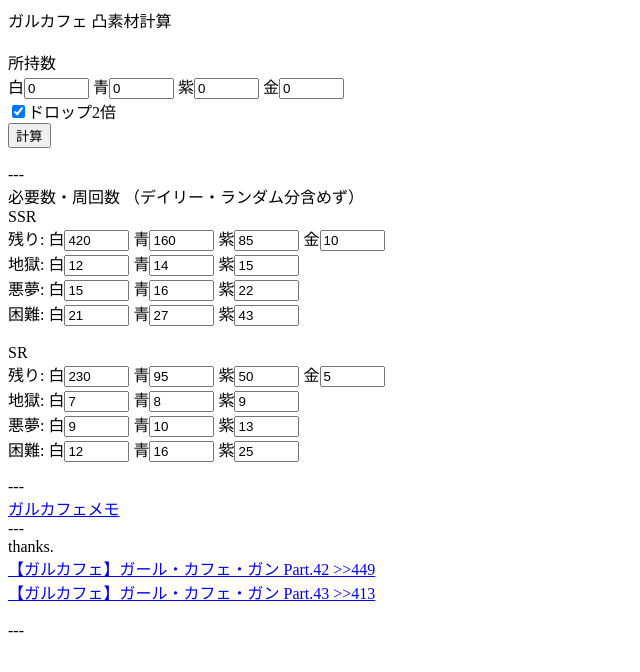
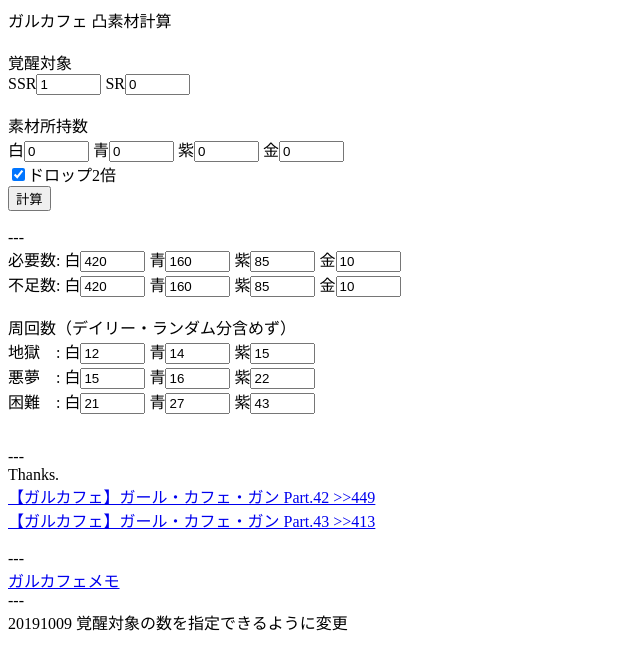
Before and after one commit to gcgcal/gcgcal.github.io, a plain HTML site: page index.html in a window 1280 px wide. Both pictures are taken after a click on the input "計算". Shown: the whole page, without its empty margins (0-640 px from the left). Drawn offline with Linux system fonts and the light colour scheme.

Commit message:
Update index.html

```diff
--- a/index.html
+++ b/index.html
@@ -7,7 +7,11 @@
 	<form name="form1" onSubmit="Calc();return false;">
 		ガルカフェ 凸素材計算<br>
 		<br>
-		所持数<br>
+		覚醒対象<br>
+		SSR<input type="text" id="ssr_num" size="5" value="1">
+		SR<input type="text" id="sr_num" size="5" value="0"><br>
+		<br>
+		素材所持数<br>
 		白<input type="text" id="w" size="5" value="0">
 		青<input type="text" id="b" size="5" value="0">
 		紫<input type="text" id="p" size="5" value="0">
@@ -16,136 +20,107 @@
 		<input type="submit" id="cmdCalc" size="5" value="計算" onclick="Calc()"><br>
 		<br>
 		---<br>
-		必要数・周回数
-		（デイリー・ランダム分含めず）<br>
-		SSR<br>
-		残り:
-		白<input type="text" id="ssr_w" size="5" value="420">
-		青<input type="text" id="ssr_b" size="5" value="160">
-		紫<input type="text" id="ssr_p" size="5" value="85">
-		金<input type="text" id="ssr_g" size="5" value="10"><br>
-		地獄:
-		白<input type="text" id="ssr_iw" size="5" value="12">
-		青<input type="text" id="ssr_ib" size="5" value="14">
-		紫<input type="text" id="ssr_ip" size="5" value="15"><br>
-		悪夢:
-		白<input type="text" id="ssr_nw" size="5" value="15">
-		青<input type="text" id="ssr_nb" size="5" value="16">
-		紫<input type="text" id="ssr_np" size="5" value="22"><br>
-		困難:
-		白<input type="text" id="ssr_hw" size="5" value="21">
-		青<input type="text" id="ssr_hb" size="5" value="27">
-		紫<input type="text" id="ssr_hp" size="5" value="43"><br>
+		必要数:
+		白<input type="text" id="req_w" size="5" value="420">
+		青<input type="text" id="req_b" size="5" value="160">
+		紫<input type="text" id="req_p" size="5" value="85">
+		金<input type="text" id="req_g" size="5" value="10"><br>
+		不足数:
+		白<input type="text" id="beh_w" size="5" value="420">
+		青<input type="text" id="beh_b" size="5" value="160">
+		紫<input type="text" id="beh_p" size="5" value="85">
+		金<input type="text" id="beh_g" size="5" value="10"><br>
 		<br>
-		SR<br>
-		残り:
-		白<input type="text" id="sr_w" size="5" value="230">
-		青<input type="text" id="sr_b" size="5" value="95">
-		紫<input type="text" id="sr_p" size="5" value="50">
-		金<input type="text" id="sr_g" size="5" value="5"><br>
-		地獄:
-		白<input type="text" id="sr_iw" size="5" value="7">
-		青<input type="text" id="sr_ib" size="5" value="8">
-		紫<input type="text" id="sr_ip" size="5" value="9"><br>
-		悪夢:
-		白<input type="text" id="sr_nw" size="5" value="9">
-		青<input type="text" id="sr_nb" size="5" value="10">
-		紫<input type="text" id="sr_np" size="5" value="13"><br>
-		困難:
-		白<input type="text" id="sr_hw" size="5" value="12">
-		青<input type="text" id="sr_hb" size="5" value="16">
-		紫<input type="text" id="sr_hp" size="5" value="25"><br>
+		周回数（デイリー・ランダム分含めず）<br>
+		地獄　:
+		白<input type="text" id="round_iw" size="5" value="12">
+		青<input type="text" id="round_ib" size="5" value="14">
+		紫<input type="text" id="round_ip" size="5" value="15"><br>
+		悪夢　:
+		白<input type="text" id="round_nw" size="5" value="15">
+		青<input type="text" id="round_nb" size="5" value="16">
+		紫<input type="text" id="round_np" size="5" value="22"><br>
+		困難　:
+		白<input type="text" id="round_hw" size="5" value="21">
+		青<input type="text" id="round_hb" size="5" value="27">
+		紫<input type="text" id="round_hp" size="5" value="43"><br>
+		<br>
+
 	</form>
 	<script type="text/javascript">
 	function Calc() {
+		ssr_num = document.form1.ssr_num.value;
+		sr_num = document.form1.sr_num.value;
 		w = document.form1.w.value;
 		b = document.form1.b.value;
 		p = document.form1.p.value;
 		g = document.form1.g.value;
-		//残り個数
-		ssr_w = (420-parseInt(w));
-		ssr_b = (160-parseInt(b));
-		ssr_p = (85-parseInt(p));
-		ssr_g = (10-parseInt(g));
-		sr_w = (230-parseInt(w));
-		sr_b = (95-parseInt(b));
-		sr_p = (50-parseInt(p));
-		sr_g = (5-parseInt(g));
-		document.form1.ssr_w.value = ssr_w;
-		document.form1.ssr_b.value = ssr_b;
-		document.form1.ssr_p.value = ssr_p;
-		document.form1.ssr_g.value = ssr_g;
-		document.form1.sr_w.value = sr_w;
-		document.form1.sr_b.value = sr_b;
-		document.form1.sr_p.value = sr_p;
-		document.form1.sr_g.value = sr_g;
+
+
+		//必要個数
+		req_w = (420*parseInt(ssr_num))+(230*parseInt(sr_num));
+		req_b = (160*parseInt(ssr_num))+(95*parseInt(sr_num));
+		req_p = (85*parseInt(ssr_num))+(50*parseInt(sr_num));
+		req_g = (10*parseInt(ssr_num))+(5*parseInt(sr_num));
+
+		document.form1.req_w.value = req_w;
+		document.form1.req_b.value = req_b;
+		document.form1.req_p.value = req_p;
+		document.form1.req_g.value = req_g;
+
+		//不足数
+		beh_w = req_w - w;
+		beh_b = req_b - b;
+		beh_p = req_p - p;
+		beh_g = req_g - g;
+
+		document.form1.beh_w.value = beh_w;
+		document.form1.beh_b.value = beh_b;
+		document.form1.beh_p.value = beh_p;
+		document.form1.beh_g.value = beh_g;
+
 		//周回数
-		iw = 18
-		ib = 6
-		ip = 3
-		nw = 14
-		nb = 5
-		np = 2
-		hw = 10
-		hb = 3
-		hp = 1
+		inf = [18,6,3]
+		nig = [14,5,2]
+		hard = [10,3,1]
 		dub = document.form1.dub.checked;
 		if (dub == true){
-			iw *= 2;
-			ib *= 2;
-			ip *= 2;
-			nw *= 2;
-			nb *= 2;
-			np *= 2;
-			hw *= 2;
-			hb *= 2;
-			hp *= 2;
+			for(var i=0; i<3;i++){
+				inf[i] *= 2;
+				nig[i] *= 2;
+				hard[i] *= 2;
+			}
 		}
-		ssr_iw = (420-parseInt(w))/iw;
-		ssr_ib = (160-parseInt(b))/ib;
-		ssr_ip = (85-parseInt(p))/ip;
-		ssr_nw = (420-parseInt(w))/nw;
-		ssr_nb = (160-parseInt(b))/nb;
-		ssr_np = (85-parseInt(p))/np;
-		ssr_hw = (420-parseInt(w))/hw;
-		ssr_hb = (160-parseInt(b))/hb;
-		ssr_hp = (85-parseInt(p))/hp;
-		sr_iw = (230-parseInt(w))/iw;
-		sr_ib = (95-parseInt(b))/ib;
-		sr_ip = (50-parseInt(p))/ip;
-		sr_nw = (230-parseInt(w))/nw;
-		sr_nb = (95-parseInt(b))/nb;
-		sr_np = (50-parseInt(p))/np;
-		sr_hw = (230-parseInt(w))/hw;
-		sr_hb = (95-parseInt(b))/hb;
-		sr_hp = (50-parseInt(p))/hp;
-		document.form1.ssr_iw.value = Math.ceil(ssr_iw);
-		document.form1.ssr_ib.value = Math.ceil(ssr_ib);
-		document.form1.ssr_ip.value = Math.ceil(ssr_ip);
-		document.form1.ssr_nw.value = Math.ceil(ssr_nw);
-		document.form1.ssr_nb.value = Math.ceil(ssr_nb);
-		document.form1.ssr_np.value = Math.ceil(ssr_np);
-		document.form1.ssr_hw.value = Math.ceil(ssr_hw);
-		document.form1.ssr_hb.value = Math.ceil(ssr_hb);
-		document.form1.ssr_hp.value = Math.ceil(ssr_hp);
-		document.form1.sr_iw.value = Math.ceil(sr_iw);
-		document.form1.sr_ib.value = Math.ceil(sr_ib);
-		document.form1.sr_ip.value = Math.ceil(sr_ip);
-		document.form1.sr_nw.value = Math.ceil(sr_nw);
-		document.form1.sr_nb.value = Math.ceil(sr_nb);
-		document.form1.sr_np.value = Math.ceil(sr_np);
-		document.form1.sr_hw.value = Math.ceil(sr_hw);
-		document.form1.sr_hb.value = Math.ceil(sr_hb);
-		document.form1.sr_hp.value = Math.ceil(sr_hp);
+		round_iw = (beh_w)/inf[0];
+		round_ib = (beh_b)/inf[1];
+		round_ip = (beh_p)/inf[2];
+		round_nw = (beh_w)/nig[0];
+		round_nb = (beh_b)/nig[1];
+		round_np = (beh_p)/nig[2];
+		round_hw = (beh_w)/hard[0];
+		round_hb = (beh_b)/hard[1];
+		round_hp = (beh_p)/hard[2];
+
+		document.form1.round_iw.value = Math.ceil(round_iw);
+		document.form1.round_ib.value = Math.ceil(round_ib);
+		document.form1.round_ip.value = Math.ceil(round_ip);
+		document.form1.round_nw.value = Math.ceil(round_nw);
+		document.form1.round_nb.value = Math.ceil(round_nb);
+		document.form1.round_np.value = Math.ceil(round_np);
+		document.form1.round_hw.value = Math.ceil(round_hw);
+		document.form1.round_hb.value = Math.ceil(round_hb);
+		document.form1.round_hp.value = Math.ceil(round_hp);
 	}
 	</script>
+
 	---<br>
-	<a href="https://github.com/gcgcal/gcgcal.github.io/wiki">ガルカフェメモ</a><br>
-	---<br>
-	thanks.<br>
+	Thanks.<br>
 	<a href="https://krsw.5ch.net/test/read.cgi/gamesm/1570341406/449">【ガルカフェ】ガール・カフェ・ガン Part.42 >>449</a><br>
 	<a href="https://krsw.5ch.net/test/read.cgi/gamesm/1570361440/413">【ガルカフェ】ガール・カフェ・ガン Part.43 >>413</a><br>
 	<br>
 	---<br>
+	<a href="https://github.com/gcgcal/gcgcal.github.io/wiki">ガルカフェメモ</a><br>
+	---<br>
+	20191009 覚醒対象の数を指定できるように変更
 </body>
 </html>
```
